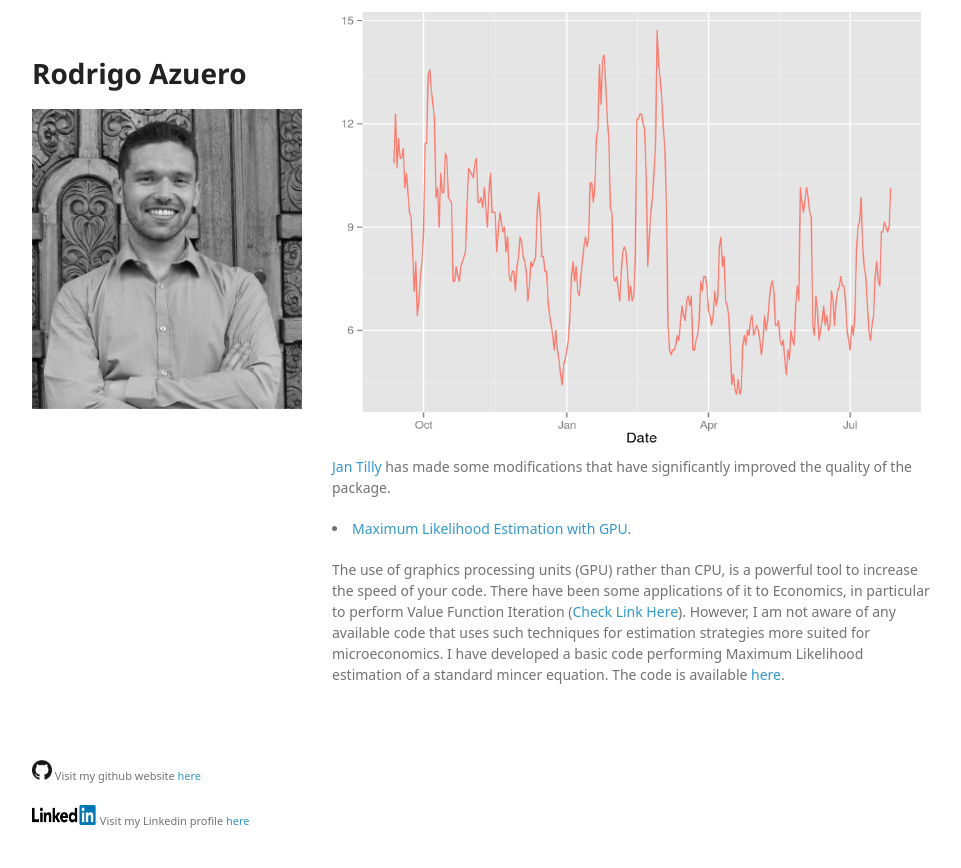
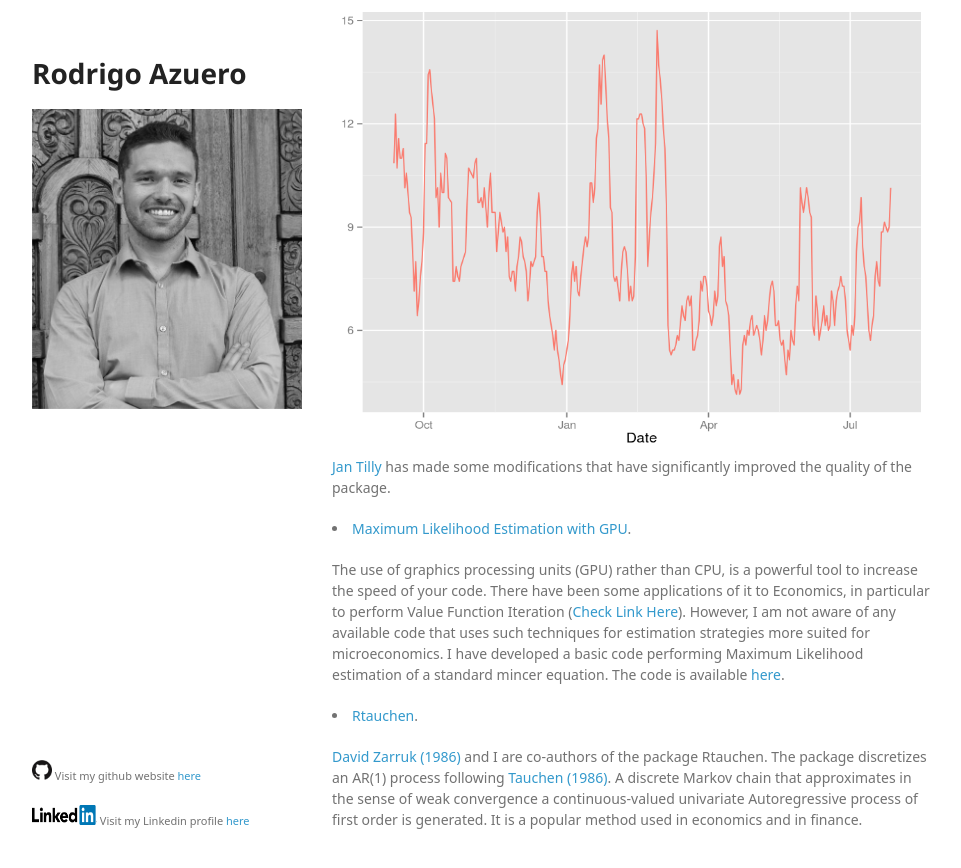
Before and after one commit to rodazuero/rodazuero.github.io, a Jekyll site: the page built from software.html, in a window 1280 px wide and 900 px high, scrolled down 693 px. Shown: the top 868 px of the window, without its empty margins (26-987 px from the left). Built offline with Jekyll 4.4.1, drawn with Linux system fonts in a browser that asks for light colours; some web fonts are replaced; Markdown is read by kramdown in place of the engine named in the settings.

Commit message:
rtauchen

```diff
--- a/software.html
+++ b/software.html
@@ -41,3 +41,10 @@ Four different modes of transportation are allowed: "bicycling", "walking", "dri
 	<p>
 	The use of graphics processing units (GPU) rather than CPU, is a powerful tool to increase the speed of your code. There have been some applications of it to Economics, in particular to perform Value Function Iteration (<a href="http://www.sciencedirect.com/science/article/pii/S0165188910002216">Check Link Here</a>). However, I am not aware of any available code that uses such techniques for estimation strategies more suited for microeconomics. I have developed a basic code performing Maximum Likelihood estimation of a standard mincer equation. The code is available  <a href="https://github.com/PennEcon/gpu-examples/tree/master/c%2B%2B/mle_mincer">here</a>.
 	</p>
+
+	<p>
+	<li>
+	<a href="https://cran.r-project.org/web/packages/Rtauchen/index.html">Rtauchen</a>.</li></p>
+	<p>
+	<a href="http://www.davidzarruk.com/">David Zarruk (1986)</a>  and I are co-authors of the package Rtauchen. The package discretizes an AR(1) process following <a href="http://www.sciencedirect.com/science/article/pii/0165176586901680">Tauchen (1986)</a>. A discrete Markov chain that approximates in the sense of weak convergence a continuous-valued univariate Autoregressive process of first order is generated. It is a popular method used in economics and in finance.
+	</p>
```
Also changed, not shown: Gemfile.lock (added).
